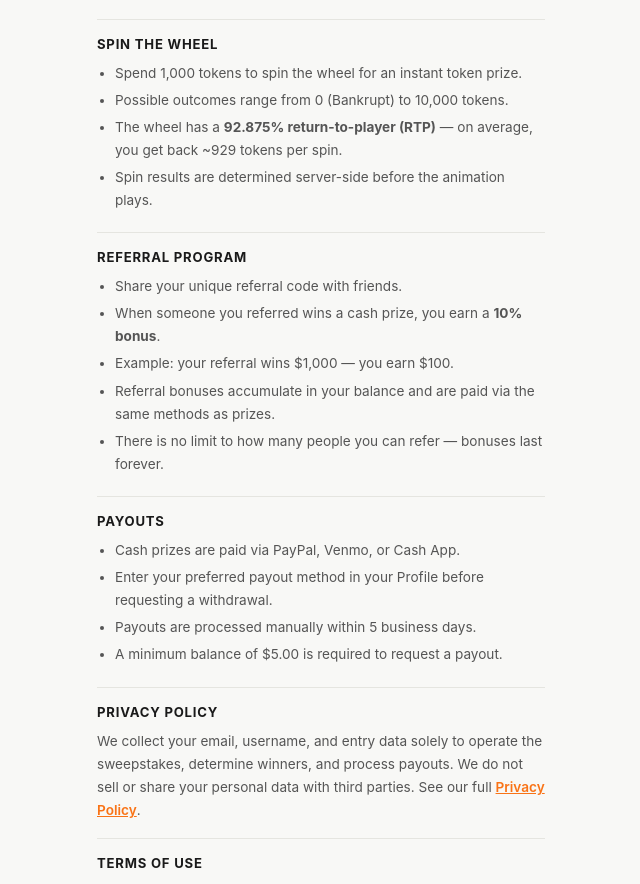
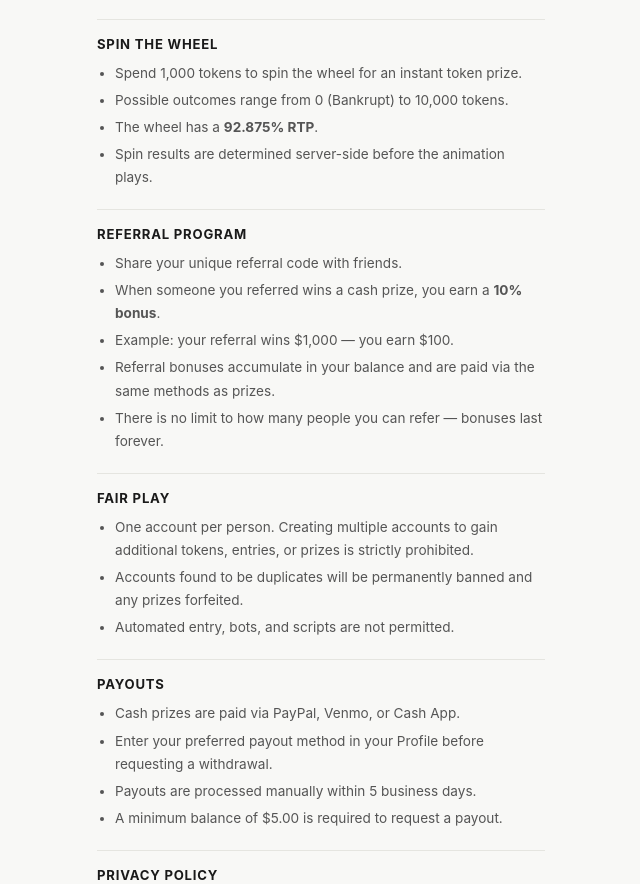
Before and after one commit to salumastake-code/numble-react, a React (Vite) app: page /rules in a window 1280 px wide. Shown: the part 1406-2290 px from the top of the page, without its empty margins (319-959 px from the left). Built offline with nearby package versions, Linux system fonts and the light colour scheme; no server answers; sample sign-in values are in the browser's storage.

Commit message:
rules: simplify RTP to '92.875% RTP'; add Fair Play section with multi-account prohibition

```diff
--- a/src/pages/Rules.jsx
+++ b/src/pages/Rules.jsx
@@ -92,7 +92,7 @@ export default function Rules() {
           <ul>
             <li>Spend 1,000 tokens to spin the wheel for an instant token prize.</li>
             <li>Possible outcomes range from 0 (Bankrupt) to 10,000 tokens.</li>
-            <li>The wheel has a <strong>92.875% return-to-player (RTP)</strong> — on average, you get back ~929 tokens per spin.</li>
+            <li>The wheel has a <strong>92.875% RTP</strong>.</li>
             <li>Spin results are determined server-side before the animation plays.</li>
           </ul>
         </Section>
@@ -104,6 +104,14 @@ export default function Rules() {
             <li>Example: your referral wins $1,000 — you earn $100.</li>
             <li>Referral bonuses accumulate in your balance and are paid via the same methods as prizes.</li>
             <li>There is no limit to how many people you can refer — bonuses last forever.</li>
+          </ul>
+        </Section>
+
+        <Section title="Fair Play">
+          <ul>
+            <li>One account per person. Creating multiple accounts to gain additional tokens, entries, or prizes is strictly prohibited.</li>
+            <li>Accounts found to be duplicates will be permanently banned and any prizes forfeited.</li>
+            <li>Automated entry, bots, and scripts are not permitted.</li>
           </ul>
         </Section>
 
```
